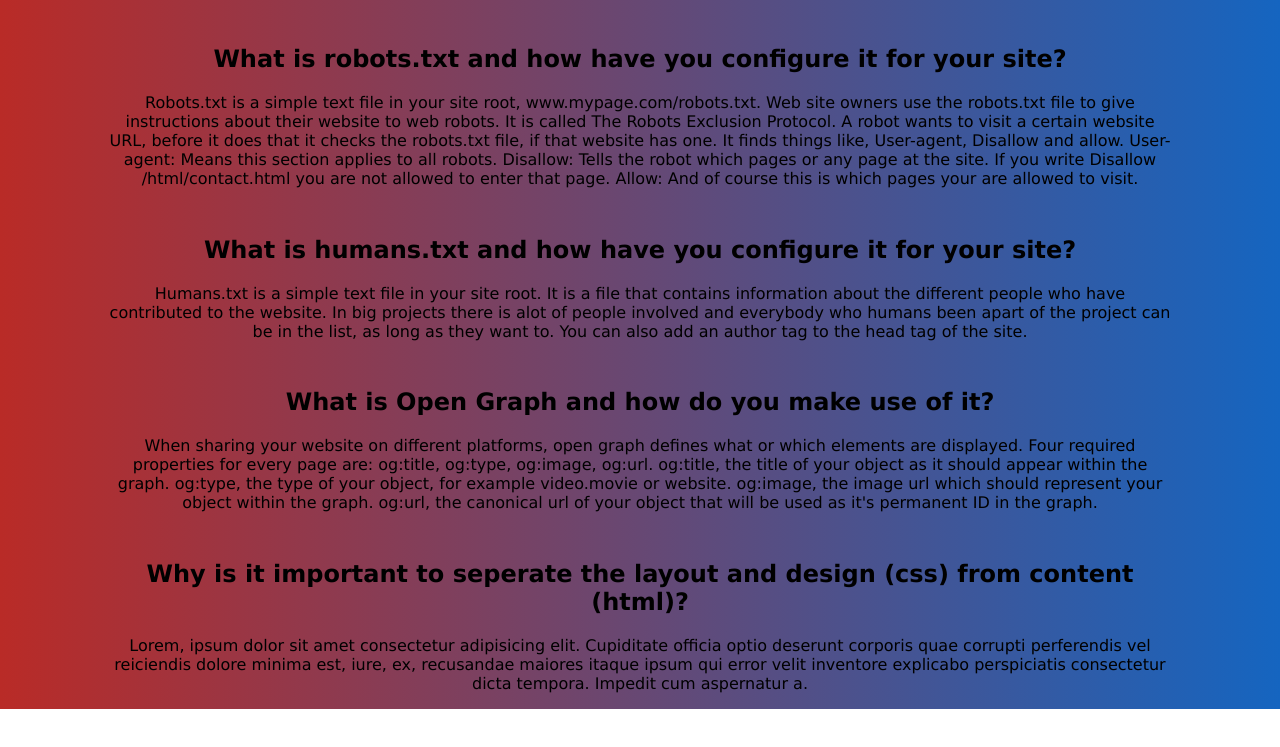
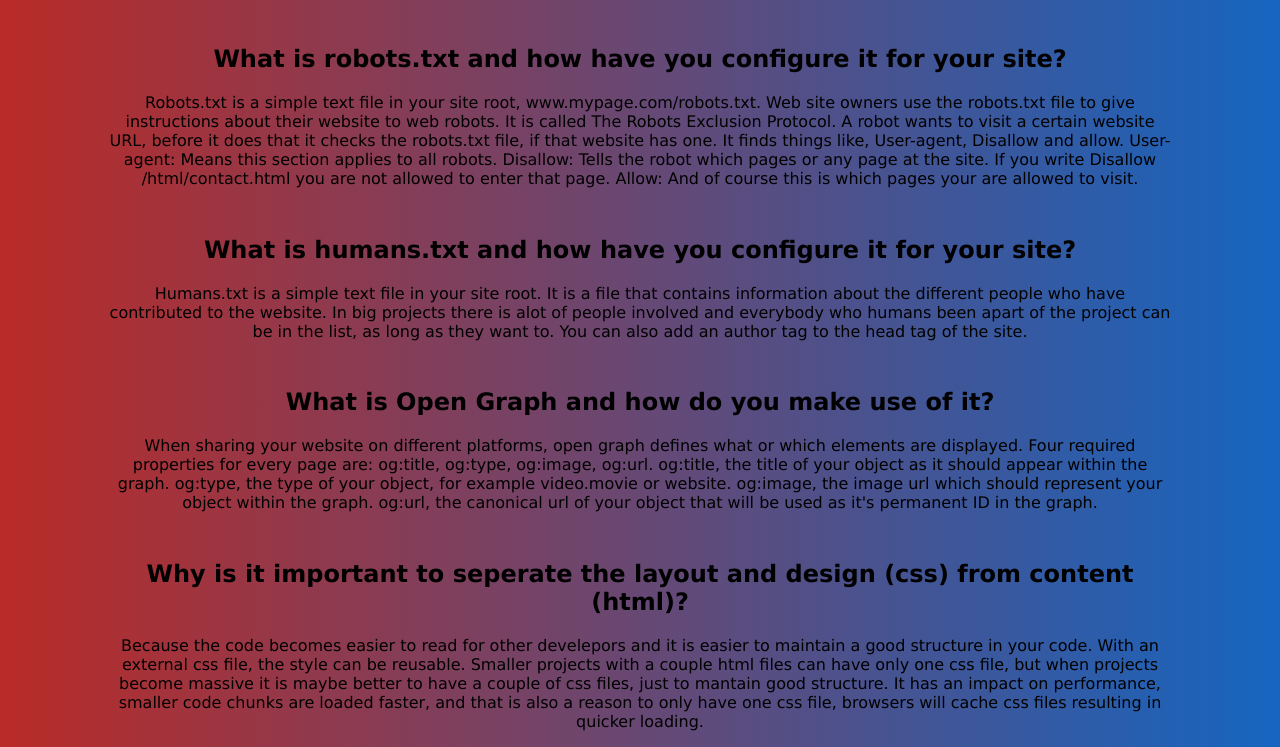
Before and after one commit to nurvedin/simple_website, a plain HTML site: page html/blog.html in a window 1280 px wide. Shown: the part 103-850 px from the top of the page. Before the commit the page ends 812 px from the top, so only its background shows below. Drawn offline with Linux system fonts and the light colour scheme.

Commit message:
Blog post about html css

```diff
--- a/html/blog.html
+++ b/html/blog.html
@@ -53,11 +53,12 @@
 	</article>
 	<article>
 		<h2><br>Why is it important to seperate the layout and design (css) from content (html)?<br></h2>
-		<p>Lorem, ipsum dolor sit amet consectetur adipisicing elit.
-			Cupiditate officia optio deserunt corporis quae corrupti perferendis vel reiciendis dolore minima est,
-			iure, ex,
-			recusandae maiores itaque ipsum qui error velit inventore explicabo perspiciatis consectetur dicta
-			tempora. Impedit cum aspernatur a.
+		<p>
+			Because the code becomes easier to read for other develepors and it is easier to maintain a good
+			structure in your code. With an external css file, the style can be reusable. Smaller projects with a couple html
+			files can have only one css file, but when projects become massive it is maybe better to have a couple of css files,
+			just to mantain good structure. It has an impact on performance, smaller code chunks are loaded faster, and that
+			is also a reason to only have one css file, browsers will cache css files resulting in quicker loading.
 		</p>
 	</article>
 </body>
```
